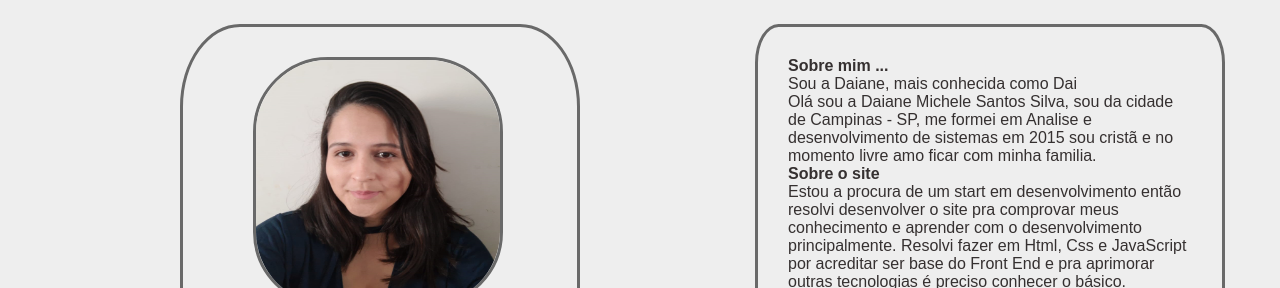
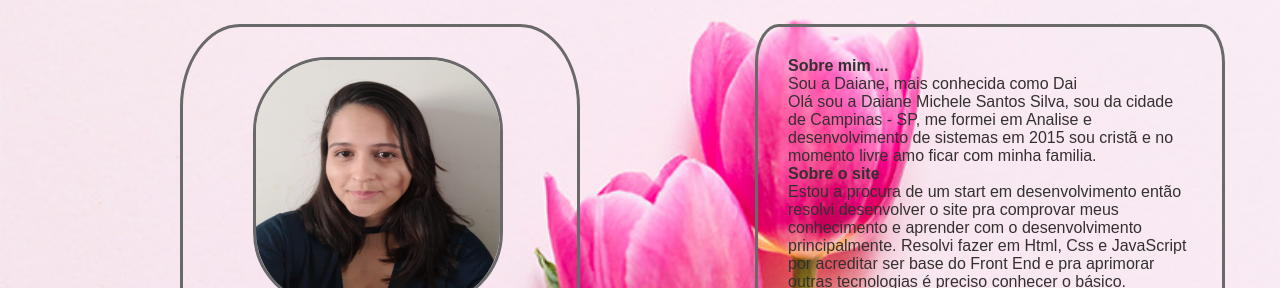
Before and after one commit to daianemsilva09/portfolio, a plain HTML site: page index.html in a window 1280 px wide. Shown: the part 135-423 px from the top of the page. Drawn offline with Linux system fonts and the light colour scheme; the site is published under a folder, as on GitHub Pages, so addresses that start at the root find nothing.

Commit message:
foto capa

```diff
--- a/index.html
+++ b/index.html
@@ -112,7 +112,7 @@
     </div>
   </div>
 <footer>
-  Site desenvovido por Daiane Silva
+  Site desenvolvido por Daiane Silva
 </footer>
 
 
--- a/style/main.css
+++ b/style/main.css
@@ -12,7 +12,7 @@ body {
     background-color: #eeeeee;
     background-size: cover;
     background-repeat: no-repeat;
-    background-image: url("/style/img/flores.jpeg");
+    background-image: url("./img/flores.jpeg");
 }
 
 .start {
```
